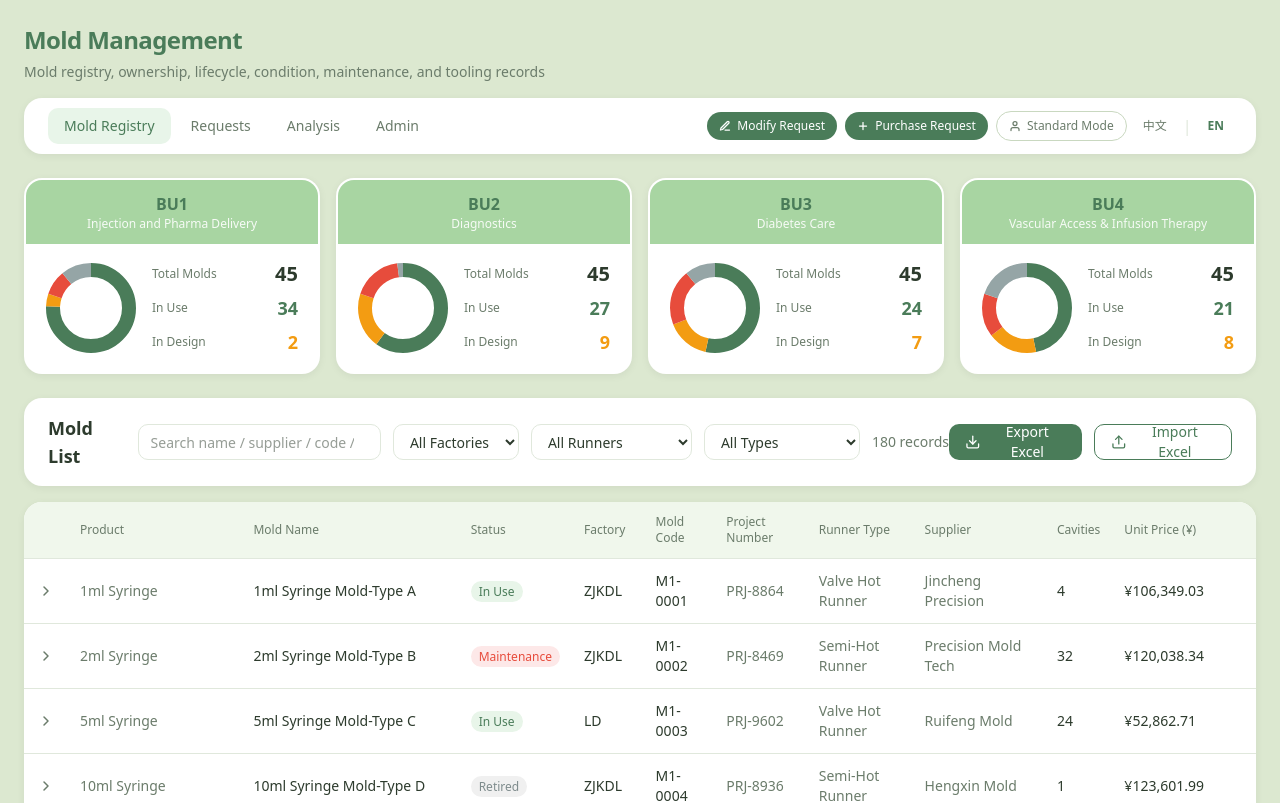
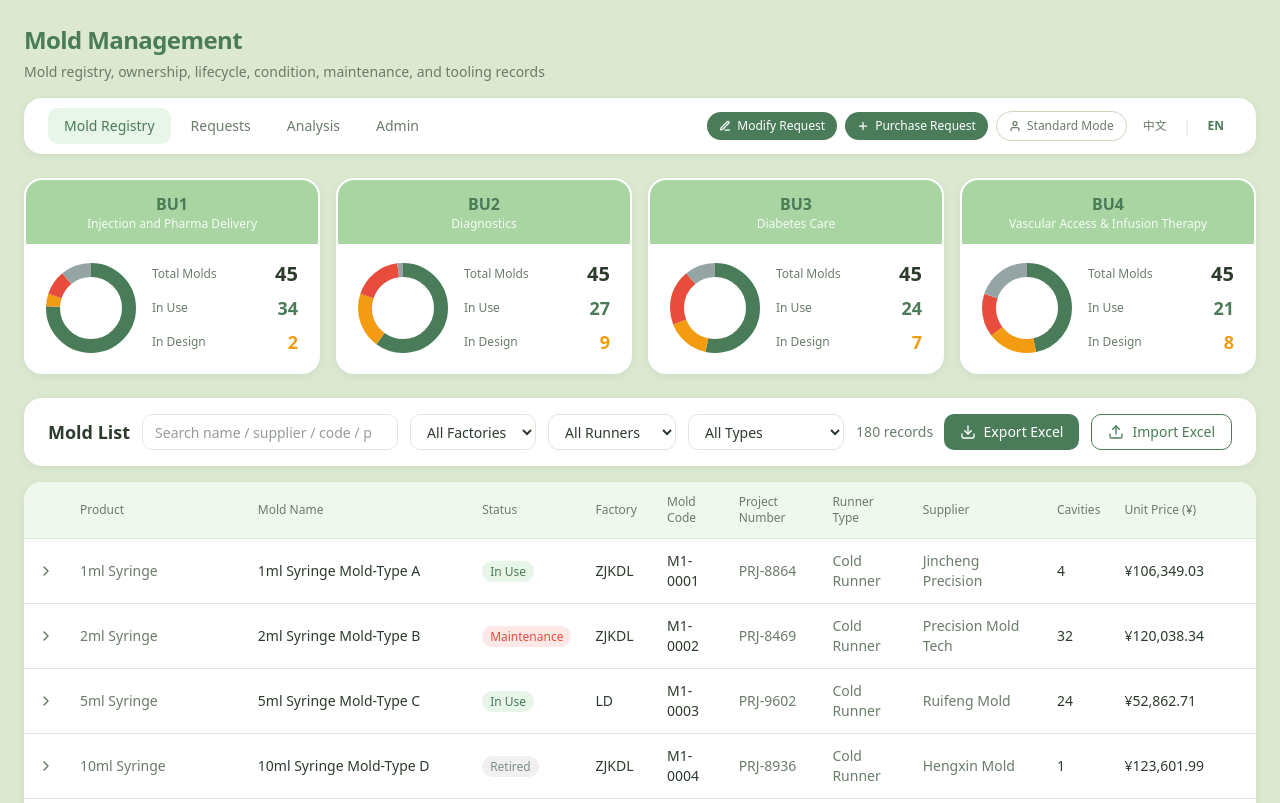
Before and after one commit to erikzhuang-dev/ubzhuangs-robot, a Next.js app: page / in a window 1280 px wide. Shown: the top 803 px of the page. Built offline with nearby package versions, Linux system fonts and the light colour scheme.

Commit message:
feat(runner): 流道类型精简为热流道/冷流道，历史半热流道与针阀式热流道并入热流道
Coze-Commit-Type: user
Coze-User-ID: 1743168901482536
Coze-Conversation-ID: 12897442

```diff
--- a/src/app/admin/page.tsx
+++ b/src/app/admin/page.tsx
@@ -202,7 +202,8 @@ export default function AdminPage() {
     if (loggedIn) {
       setFactoriesState(getFactories());
       setProductsState(getProducts());
-      setRunnerTypesState(getRunnerTypes());
+      // 流道类型只保留热流道/冷流道，过滤 localStorage 旧配置中的半热流道、针阀式热流道
+      setRunnerTypesState(getRunnerTypes().filter((r) => r === '热流道' || r === '冷流道'));
       setMaterialsState(getMaterials());
       setLocationsState(getLocations());
       setSuppliersState(getSuppliers());
--- a/src/app/page.tsx
+++ b/src/app/page.tsx
@@ -436,20 +436,26 @@ const STATUS_CHART_COLOR: Record<Mold['status'], string> = {
 const RUNNER_NAME_MAP: Record<string, { zh: string; en: string }> = {
   '热流道': { zh: '热流道', en: 'Hot Runner' },
   '冷流道': { zh: '冷流道', en: 'Cold Runner' },
-  '半热流道': { zh: '半热流道', en: 'Semi-Hot Runner' },
-  '针阀式热流道': { zh: '针阀式热流道', en: 'Valve Hot Runner' },
 };
 
-// 将历史数据中的英文枚举/英文文本归一化为标准中文键（热流道/冷流道等）
+// 将历史数据中的英文枚举/英文文本归一化为标准中文键（热流道/冷流道）
+// 半热流道、针阀式热流道已并入热流道大类
 function normalizeRunner(v?: string): string {
   const raw = (v || '').trim();
   if (!raw) return '';
   if (RUNNER_NAME_MAP[raw]) return raw;
   const low = raw.toLowerCase();
-  if (low.includes('semi') || raw.includes('半')) return '半热流道';
-  if (low.includes('valve') || raw.includes('针阀')) return '针阀式热流道';
   if (low.includes('cold')) return '冷流道';
-  if (low.includes('hot')) return '热流道';
+  if (
+    low.includes('hot') ||
+    low.includes('semi') ||
+    low.includes('valve') ||
+    raw.includes('热') ||
+    raw.includes('半') ||
+    raw.includes('针阀')
+  ) {
+    return '热流道';
+  }
   return raw;
 }
 
@@ -568,7 +574,8 @@ export default function Home() {
     // Load configurable lists
     setFactories(getFactories());
     setProducts(getProducts());
-    setRunnerTypes(getRunnerTypes());
+    // 流道类型只保留热流道/冷流道，过滤 localStorage 旧配置中的半热流道、针阀式热流道
+    setRunnerTypes(getRunnerTypes().filter((r) => r === '热流道' || r === '冷流道'));
     setMaterials(getMaterials());
     setLocations(getLocations());
     setSuppliers(getSuppliers());
--- a/src/lib/config-store.ts
+++ b/src/lib/config-store.ts
@@ -5,7 +5,7 @@ import { BUS, PRODUCTS as DEFAULT_PRODUCTS } from './mock-data';
 
 // ── Defaults ──
 export const DEFAULT_FACTORIES = ['LD', 'PMM', 'Winner', 'KDL', 'ZJKDL'];
-export const DEFAULT_RUNNER_TYPES = ['热流道', '冷流道', '半热流道', '针阀式热流道'];
+export const DEFAULT_RUNNER_TYPES = ['热流道', '冷流道'];
 export const DEFAULT_MATERIALS = ['PP', 'PE', 'PC', 'ABS', 'PS', 'PVC', 'PMMA', 'POM', 'PA66', 'PBT'];
 export const DEFAULT_LOCATIONS = ['苏州', '昆山', '东莞', '深圳', '宁波', '常州', '上海', '无锡', '台州', '厦门'];
 export const DEFAULT_SUPPLIERS = [
--- a/src/lib/mock-data.ts
+++ b/src/lib/mock-data.ts
@@ -64,7 +64,7 @@ const SUPPLIERS = [
   { cn: '国盛精密', en: 'Guosheng Precision' },
 ];
 
-const RUNNER_TYPES = ['热流道', '冷流道', '半热流道', '针阀式热流道'];
+const RUNNER_TYPES = ['热流道', '冷流道'];
 const MATERIALS = ['PP', 'PE', 'PC', 'ABS', 'PS', 'PVC', 'PMMA', 'POM', 'PA66', 'PBT'];
 const STATUSES: Mold['status'][] = ['active', 'active', 'active', 'active', 'maintenance', 'retired', 'pending'];
 const LOCATIONS = ['苏州', '昆山', '东莞', '深圳', '宁波', '常州', '上海', '无锡', '台州', '厦门'];
```
